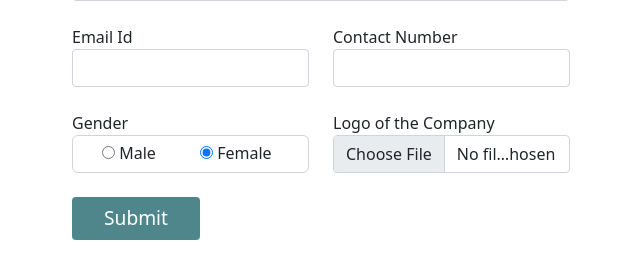
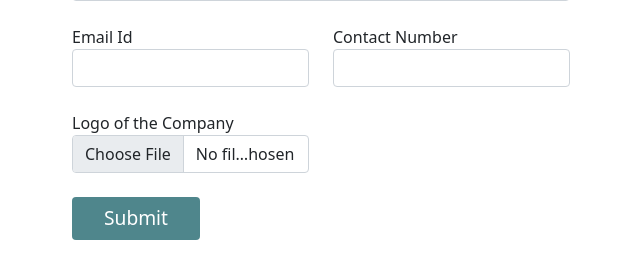
Before and after one commit to akarsh77/JobPortal, a Django app: template jobs/templates/company_homepage.html in a window 1280 px wide. Shown: the part 337-616 px from the top of the page, without its empty margins (34-674 px from the left). Run offline with Django 3.2, Linux system fonts and the light colour scheme; the template is opened without the code that fills it, so the values that code supplies are empty.

Commit message:
Deleted gender from Company

```diff
--- a/jobs/models.py
+++ b/jobs/models.py
@@ -15,7 +15,6 @@ class Company(models.Model):
     user = models.ForeignKey(User, on_delete=models.CASCADE)
     phone = models.CharField(max_length=10)
     image = models.ImageField(upload_to="")
-    gender = models.CharField(max_length=10)
     type = models.CharField(max_length=15)
     status = models.CharField(max_length=20)
     company_name = models.CharField(max_length=100)
--- a/jobs/templates/company_homepage.html
+++ b/jobs/templates/company_homepage.html
@@ -55,34 +55,6 @@
 
                 <div class="row mt-4">
                     <div class="form-group col-md-6">
-                        <label>Gender</label>
-                        {% if company.gender == "Male" %}
-                        <div style="border: 1px solid lightgrey; padding: 5px; border-radius: 6px;">
-                            <div class="form-check form-check-inline">
-                                <input type="radio" class="custom-control-input" name="gender" value="Male" checked>
-                                <label for="male" class="custom-control-label">Male</label>
-                            </div>
-                            <div class="form-check form-check-inline">
-                                <input type="radio" class="custom-control-input" name="gender"
-                                    value="Female">
-                                <label for="female" class="custom-control-label">Female</label>
-                            </div>
-                        </div>
-                        {% else %}
-                        <div style="border: 1px solid lightgrey; padding: 5px; border-radius: 6px;">
-                            <div class="form-check form-check-inline">
-                                <input type="radio" class="custom-control-input" name="gender" value="Male">
-                                <label for="male" class="custom-control-label">Male</label>
-                            </div>
-                            <div class="form-check form-check-inline">
-                                <input type="radio" class="custom-control-input" name="gender"
-                                    value="Female" checked>
-                                <label for="female" class="custom-control-label">Female</label>
-                            </div>
-                        </div>
-                        {% endif %}
-                    </div>
-                    <div class="form-group col-md-6">
                         <label>Logo of the Company</label>
                         <input type="file" class="form-control" name="image" id="image">
                     </div>
```
Also changed, not shown: jobs/templates/company_signup.html (+0 -13 lines), jobs/views.py (+2 -5 lines), db.sqlite3, jobs/media/nitk-logo_4BA9DGf.png (added), jobs/media/nitk-logo_MUIaOFi.png (added), jobs/media/nitk-logo_azmykuk.png (added), jobs/media/nitk-logo_go0SQMm.png (added), jobs/media/nitk-logo_j2nGWQk.png (added), jobs/migrations/0009_remove_company_gender.py (added).
